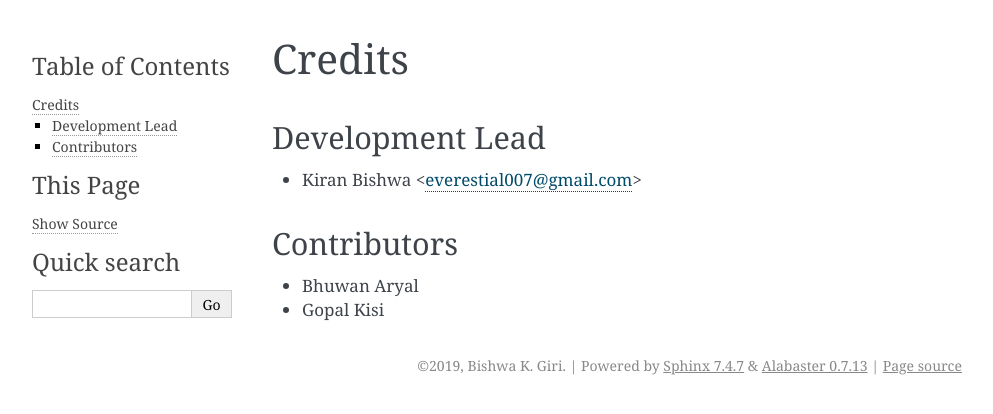
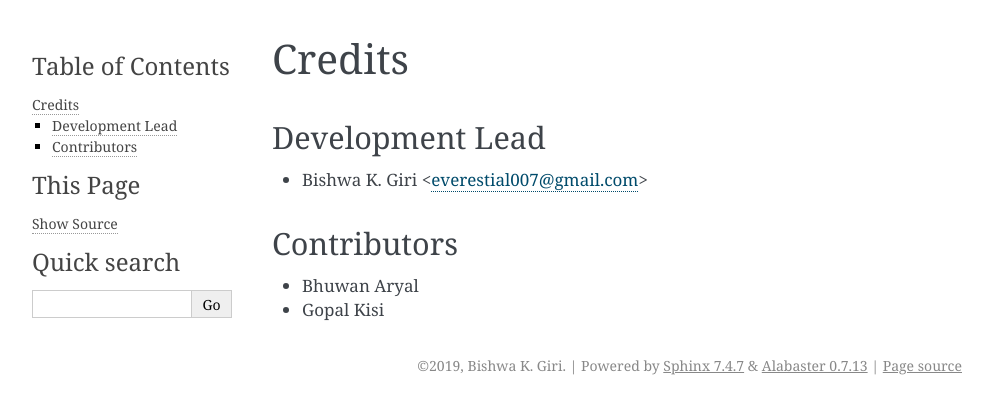
Before and after one commit to everestial/vcfparser, a Sphinx documentation site: the page built from docs/AUTHORS.rst, in a window 1280 px wide. Shown: the top 414 px of the page, without its empty margins (148-1141 px from the left). Built offline with Sphinx 7.4.7, drawn with Linux system fonts in a browser that asks for light colours.

Commit message:
Update AUTHORS.rst

```diff
--- a/docs/AUTHORS.rst
+++ b/docs/AUTHORS.rst
@@ -5,7 +5,7 @@
 Development Lead
 ----------------
 
-* Kiran Bishwa <everestial007@gmail.com>
+* Bishwa K. Giri <everestial007@gmail.com>
 
 Contributors
 ------------
```
